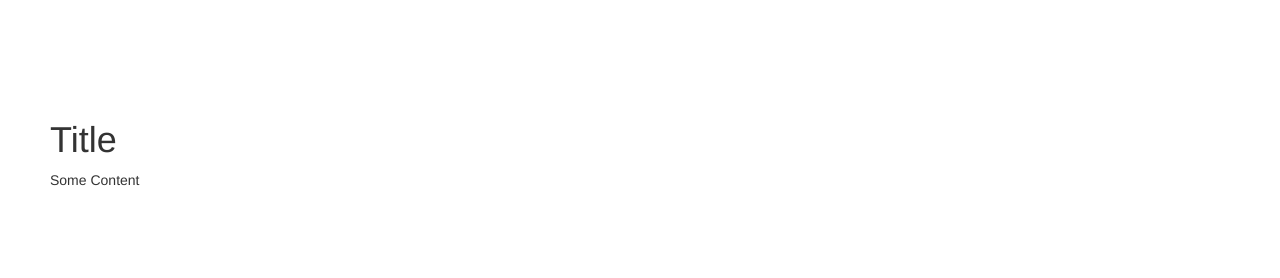
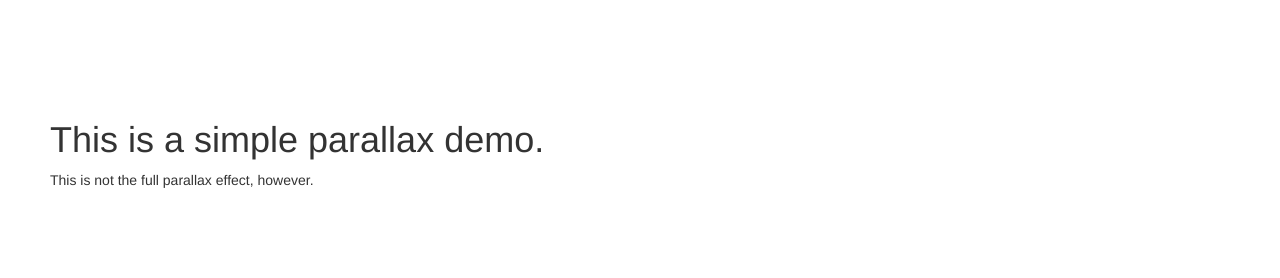
Before and after one commit to jftaggart02/jftaggart02.github.io, a plain HTML site: page index.html in a window 1280 px wide. Shown: the top 278 px of the page. Drawn offline with Linux system fonts and the light colour scheme.

Commit message:
added title for parallax demo

```diff
--- a/index.html
+++ b/index.html
@@ -26,8 +26,8 @@
 </head>
 <body>
     <div class="section bg-white">
-        <h1>Title</h1>
-        <p>Some Content</p>
+        <h1>This is a simple parallax demo.</h1>
+        <p>This is not the full parallax effect, however.</p>
     </div>
     <div class="section section-parallax-fixed img-1">
 
```
